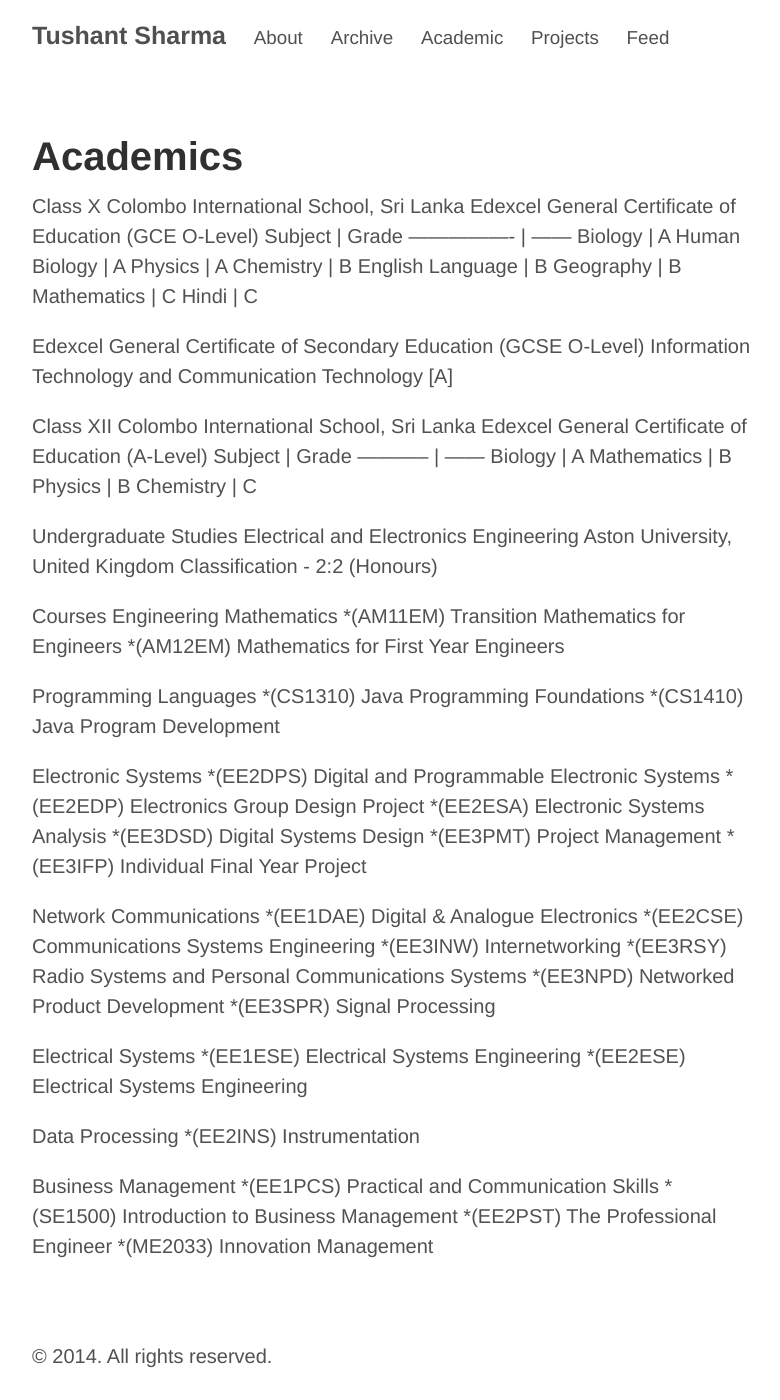
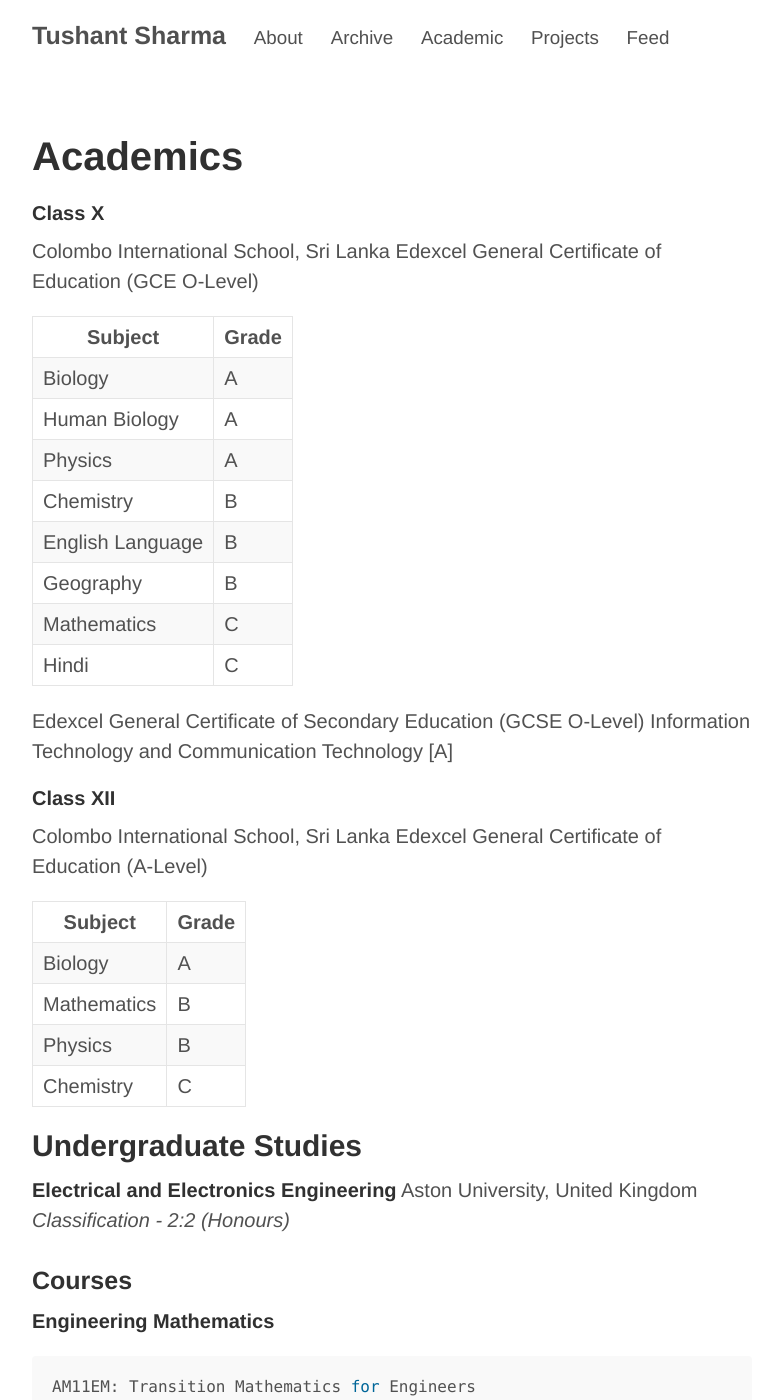
Before and after one commit to Jadax/jadax.github.io, a Jekyll site: the page built from academic.md, in a window 1280 px wide and 1400 px high. Shown: the whole window, without its empty margins (248-1028 px from the left). Built offline with Jekyll 4.4.1, drawn with Linux system fonts in a browser that asks for light colours; Markdown is read by kramdown in place of the engine named in the settings; some of the changed text lies outside the part shown.

Commit message:
update academic.md

````diff
--- a/academic.md
+++ b/academic.md
@@ -3,72 +3,92 @@ layout: page
 title: Academics
 ---
 
-Class X
+#### Class X
+
 Colombo International School, Sri Lanka
 Edexcel General Certificate of Education (GCE O-Level)
-Subject          | Grade
----------------- | ------
-Biology          | A
-Human Biology    | A
-Physics          | A
-Chemistry        | B
-English Language | B
-Geography        | B
-Mathematics      | C
-Hindi            | C
+
+|          Subject | Grade |
+| ---------------- | ----- |
+|          Biology | 	 A |
+|    Human Biology | 	 A |
+|          Physics | 	 A |
+|        Chemistry | 	 B |
+| English Language | 	 B |
+|        Geography | 	 B |
+|      Mathematics | 	 C |
+|            Hindi | 	 C |
 
 Edexcel General Certificate of Secondary Education (GCSE O-Level)
 Information Technology and Communication Technology [A]
 
-Class XII
+#### Class XII
+
 Colombo International School, Sri Lanka
 Edexcel General Certificate of Education (A-Level)
-Subject     | Grade
------------ | ------
-Biology     | A
-Mathematics | B
-Physics     | B
-Chemistry   | C
 
-Undergraduate Studies
-Electrical and Electronics Engineering
+|     Subject | Grade |
+| ----------- | ----- |
+|     Biology | 	A |
+| Mathematics | 	B |
+|     Physics | 	B |
+|   Chemistry | 	C |
+
+## Undergraduate Studies
+
+**Electrical and Electronics Engineering**
 Aston University, United Kingdom
-Classification - 2:2 (Honours)
+*Classification - 2:2 (Honours)*
 
-Courses
-Engineering Mathematics
-*(AM11EM) Transition Mathematics for Engineers
-*(AM12EM) Mathematics for First Year Engineers
+### Courses
 
-Programming Languages
-*(CS1310) Java Programming Foundations
-*(CS1410) Java Program Development
+**Engineering Mathematics**
+```python
+AM11EM: Transition Mathematics for Engineers
+AM12EM: Mathematics for First Year Engineers
+```
 
-Electronic Systems
-*(EE2DPS) Digital and Programmable Electronic Systems
-*(EE2EDP) Electronics Group Design Project
-*(EE2ESA) Electronic Systems Analysis
-*(EE3DSD) Digital Systems Design
-*(EE3PMT) Project Management
-*(EE3IFP) Individual Final Year Project
+**Programming Languages**
+```python
+CS1310: Java Programming Foundations
+CS1410: Java Program Development
+```
 
-Network Communications
-*(EE1DAE) Digital & Analogue Electronics
-*(EE2CSE) Communications Systems Engineering
-*(EE3INW) Internetworking
-*(EE3RSY) Radio Systems and Personal Communications Systems
-*(EE3NPD) Networked Product Development
-*(EE3SPR) Signal Processing
+**Electronic Systems**
+```python
+EE2DPS: Digital and Programmable Electronic Systems
+EE2EDP: Electronics Group Design Project
+EE2ESA: Electronic Systems Analysis
+EE3DSD: Digital Systems Design
+EE3PMT: Project Management
+EE3IFP: Individual Final Year Project
+```
 
-Electrical Systems
-*(EE1ESE) Electrical Systems Engineering
-*(EE2ESE) Electrical Systems Engineering
+**Network Communications**
+```python
+EE1DAE: Digital & Analogue Electronics
+EE2CSE: Communications Systems Engineering
+EE3INW: Internetworking
+EE3RSY: Radio Systems and Personal Communications Systems
+EE3NPD: Networked Product Development
+EE3SPR: Signal Processing
+```
 
-Data Processing
-*(EE2INS) Instrumentation
+**Electrical Systems**
+```python
+EE1ESE: Electrical Systems Engineering
+EE2ESE: Electrical Systems Engineering
+```
 
-Business Management
-*(EE1PCS) Practical and Communication Skills
-*(SE1500) Introduction to Business Management
-*(EE2PST) The Professional Engineer
-*(ME2033) Innovation Management
+**Data Processing**
+```python
+EE2INS: Instrumentation
+```
+
+**Business Management**
+```python
+EE1PCS: Practical and Communication Skills
+SE1500: Introduction to Business Management
+EE2PST: The Professional Engineer
+ME2033: Innovation Management
+```
````
